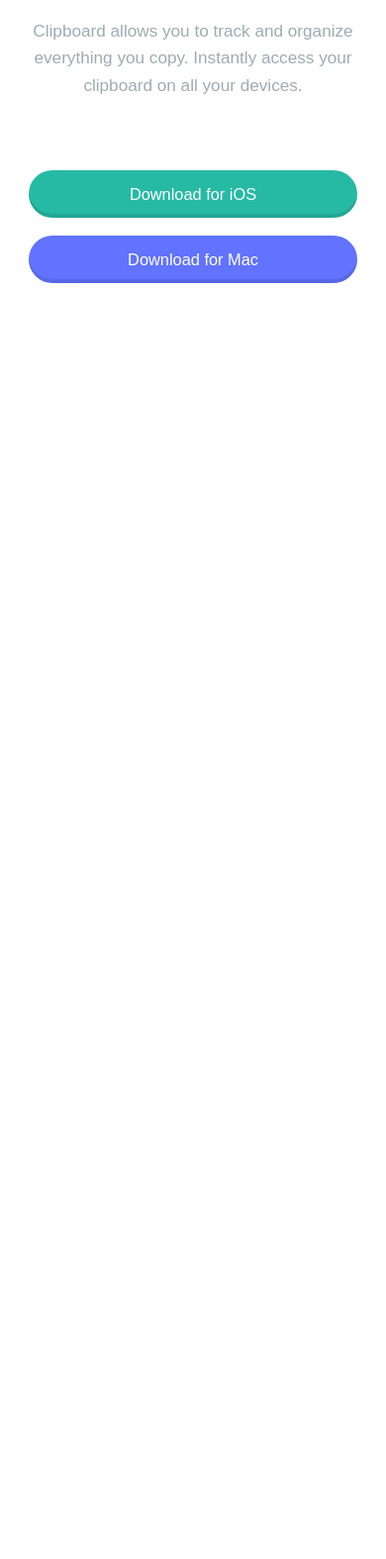
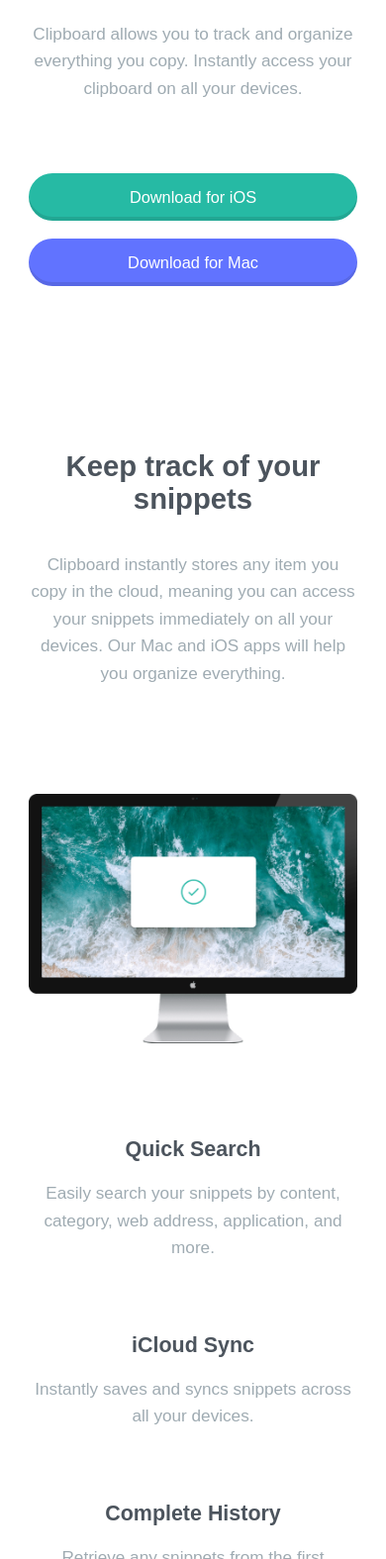
Before and after one commit to Otavio-Barra/clipboard, a plain HTML site: page index.html in a window 390 px wide. Shown: the part 425-2000 px from the top of the page at 99% size. Before the commit the page ends 844 px from the top, so only its background shows below. Drawn offline with Linux system fonts and the light colour scheme; a web font is replaced by a local one.

Commit message:
cria section keep track

```diff
--- a/css/components/responsive.css
+++ b/css/components/responsive.css
@@ -1,17 +1,24 @@
-@media (max-width: 767.98px) {
-  .title {
-    font-size: min(8vw, 3.5rem);
+@media (max-width: 1000px) {
+  .quick-search-section.center-section {
+    flex-direction: column;
   }
+  .img-desk img {
+    left: 0;
+    margin-bottom: 5rem;
+  }
+  .texts-container {
+    text-align: center;
+  }
+  .text.other-padding {
+    padding: 0;
+  }
+}
+@media (max-width: 890px) {
   .text {
-    font-size: min(3.5vw, 2.5rem);
-    padding: 0 5%;
+    padding: 0;
   }
 }
 @media (max-width: 575.98px) {
-  .text {
-    font-size: min(4.4vw, 2.5rem);
-    padding: 0;
-  }
   .contaier-btn {
     flex-direction: column;
   }
--- a/css/components/tipografy.css
+++ b/css/components/tipografy.css
@@ -1,13 +1,28 @@
 .title {
   color: var(--Dark-Grayish-Blue);
-  font-size: min(5vw, 3.5rem);
+  font-size: min(8.7vw, 3.5rem);
   margin-bottom: 2rem;
 }
 
 .text {
   color: var(--Grayish-Blue);
-  font-size: min(2.5vw, 1.6rem);
-  padding: 0 15%;
+  font-size: min(4.4vw, 1.5rem);
+  padding: 0 13%;
   margin-bottom: 4rem;
   line-height: 160%;
 }
+
+.sub-title {
+  color: var(--Dark-Grayish-Blue);
+  font-size: min(7.5vw, 2.5rem);
+  margin-bottom: 2rem;
+}
+
+h3 {
+  color: var(--Dark-Grayish-Blue);
+  font-size: min(5.5vw, 1.5rem);
+  margin-bottom: 1rem;
+}
+.text.other-padding {
+  padding: 0 30% 0 0;
+}
--- a/css/style.css
+++ b/css/style.css
@@ -1,5 +1,7 @@
+.initial-section {
+  height: 100vh;
+}
 .center-section {
-  height: 100vh;
   display: flex;
   flex-direction: column;
   justify-items: center;
@@ -10,3 +12,21 @@
 .container-img .logo-svg {
   margin-bottom: 4rem;
 }
+
+.keep-track-section {
+  padding: 2rem 0;
+}
+
+.quick-search-section.center-section {
+  flex-direction: row;
+}
+
+.img-desk img {
+  width: 100%;
+  position: relative;
+  left: -25%;
+}
+
+.texts-container {
+  text-align: left;
+}
--- a/index.html
+++ b/index.html
@@ -18,8 +18,8 @@
       rel="stylesheet"
     />
 
+    <link rel="stylesheet" href="./css/style.css" />
     <link rel="stylesheet" href="./css/components/reset.css" />
-    <link rel="stylesheet" href="./css/style.css" />
     <link rel="stylesheet" href="./css/components/variables.css" />
     <link rel="stylesheet" href="./css/components/container.css" />
     <link rel="stylesheet" href="./css/components/buttons.css" />
@@ -30,7 +30,7 @@
   </head>
   <body>
     <main class="container">
-      <section class="center-section">
+      <section class="center-section initial-section">
         <div class="container-img">
           <img src="./images/logo.svg" alt="logo" class="logo-svg" />
         </div>
@@ -46,32 +46,46 @@
           <button class="btn btn-mac">Download for Mac</button>
         </div>
       </section>
+      <section class="center-section keep-track-section">
+        <h2 class="sub-title">Keep track of your snippets</h2>
+        <p class="text">
+          Clipboard instantly stores any item you copy in the cloud, meaning you
+          can access your snippets immediately on all your devices. Our Mac and
+          iOS apps will help you organize everything.
+        </p>
+      </section>
+      <section class="quick-search-section center-section">
+        <div class="img-desk">
+          <img src="./images/image-computer.png" alt="desktop-img" />
+        </div>
+        <div class="texts-container">
+          <div class="texts-block">
+            <h3>Quick Search</h3>
+            <p class="text other-padding">
+              Easily search your snippets by content, category, web address,
+              application, and more.
+            </p>
+          </div>
+
+          <div class="texts-block">
+            <h3>iCloud Sync</h3>
+            <p class="text other-padding">
+              Instantly saves and syncs snippets across all your devices.
+            </p>
+          </div>
+
+          <div class="texts-block">
+            <h3>Complete History</h3>
+            <p class="text other-padding">
+              Retrieve any snippets from the first moment you started using the
+              app.
+            </p>
+          </div>
+        </div>
+      </section>
     </main>
 
     <!--
-
-
-
-
-
-
-  Keep track of your snippets
-
-  Clipboard instantly stores any item you copy in the cloud,
-  meaning you can access your snippets immediately on all your
-  devices. Our Mac and iOS apps will help you organize everything.
-
-  Quick Search
-
-  Easily search your snippets by content, category, web address, application, and more.
-
-  iCloud Sync
-
-  Instantly saves and syncs snippets across all your devices.
-
-  Complete History
-
-  Retrieve any snippets from the first moment you started using the app.
 
   Access Clipboard anywhere
 
```
